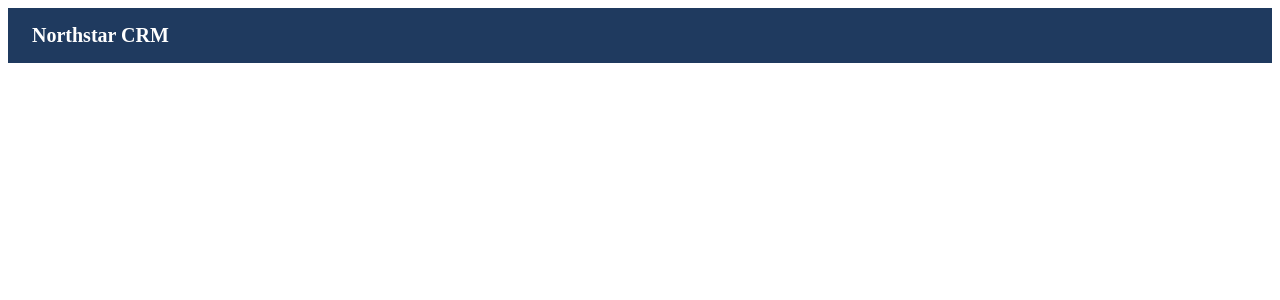
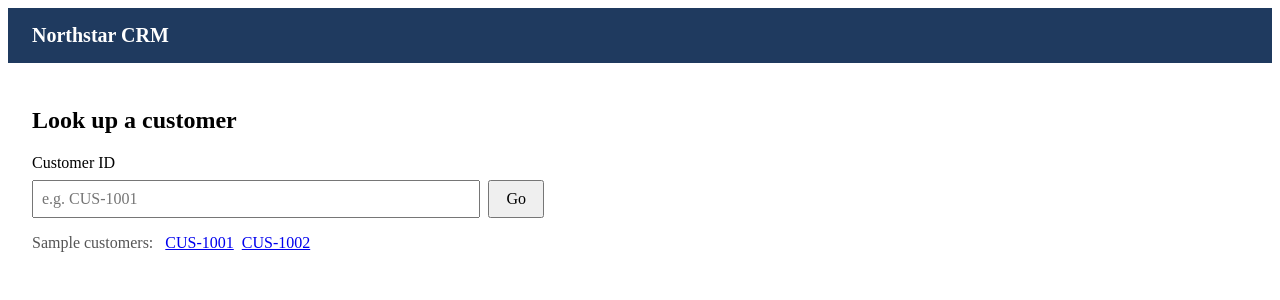
Before and after one commit to ezeKemm/2026-bootcamp-capstone, an Angular app in the folder frontend/: page / in a window 1280 px wide. Shown: the top 300 px of the page. Built offline with nearby package versions, Linux system fonts and the light colour scheme.

Commit message:
feat(frontend): add home customer lookup and not-found page (#30)
Co-authored-by: Ekish33 <139155797+Ekish33@users.noreply.github.com>

```diff
--- a/frontend/src/app/app.routes.ts
+++ b/frontend/src/app/app.routes.ts
@@ -1,8 +1,11 @@
 import { Routes } from '@angular/router';
 
-// TODO: (customers, interactions, login) routes get added here later.
-//added dummy customer route for now to test the lazy loading of the customer profile component
+// TODO: interactions and login routes get added here later.
 export const routes: Routes = [
+  {
+    path: '',
+    loadComponent: () => import('./features/home/home').then((m) => m.Home),
+  },
   {
     path: 'customers/:id',
     loadComponent: () =>
@@ -10,4 +13,9 @@ export const routes: Routes = [
         (m) => m.CustomerProfile,
       ),
   },
+  {
+    // Catch-all: must stay last.
+    path: '**',
+    loadComponent: () => import('./features/not-found/not-found').then((m) => m.NotFound),
+  },
 ];
--- /dev/null
+++ b/frontend/src/app/features/home/home.css
@@ -0,0 +1,8 @@
+section { max-width: 32rem; }
+form { display: grid; gap: 0.5rem; }
+.row { display: flex; gap: 0.5rem; }
+input { flex: 1; font: inherit; padding: 0.5rem; }
+button { font: inherit; padding: 0.5rem 1rem; }
+.error { margin: 0; color: #b00020; }
+.hint { color: #555; }
+.hint a { margin-left: 0.5rem; }
--- /dev/null
+++ b/frontend/src/app/features/home/home.html
@@ -0,0 +1,29 @@
+<section aria-labelledby="lookup-heading">
+  <h2 id="lookup-heading">Look up a customer</h2>
+
+  <form [formGroup]="form" (ngSubmit)="lookUp()" novalidate>
+    <label for="customer-id">Customer ID</label>
+    <div class="row">
+      <input
+        id="customer-id"
+        type="text"
+        formControlName="customerId"
+        autocomplete="off"
+        placeholder="e.g. CUS-1001"
+        [attr.aria-invalid]="showError()"
+        [attr.aria-describedby]="showError() ? 'customer-id-error' : null"
+      />
+      <button type="submit">Go</button>
+    </div>
+    @if (showError()) {
+    <p id="customer-id-error" class="error">Enter a customer ID.</p>
+    }
+  </form>
+
+  <p class="hint">
+    Sample customers:
+    @for (id of sampleIds; track id) {
+    <a [routerLink]="['/customers', id]">{{ id }}</a>
+    }
+  </p>
+</section>
--- /dev/null
+++ b/frontend/src/app/features/home/home.ts
@@ -0,0 +1,33 @@
+import { ChangeDetectionStrategy, Component, inject } from '@angular/core';
+import { NonNullableFormBuilder, ReactiveFormsModule, Validators } from '@angular/forms';
+import { Router, RouterLink } from '@angular/router';
+
+@Component({
+  selector: 'app-home',
+  imports: [ReactiveFormsModule, RouterLink],
+  templateUrl: './home.html',
+  styleUrl: './home.css',
+  changeDetection: ChangeDetectionStrategy.OnPush,
+})
+export class Home {
+  private readonly router = inject(Router);
+
+  protected readonly sampleIds = ['CUS-1001', 'CUS-1002'];
+  protected readonly form = inject(NonNullableFormBuilder).group({
+    customerId: ['', [Validators.required, Validators.pattern(/\S/)]],
+  });
+
+  protected showError(): boolean {
+    const control = this.form.controls.customerId;
+    return control.invalid && control.touched;
+  }
+
+  protected lookUp(): void {
+    if (this.form.invalid) {
+      this.form.markAllAsTouched();
+      return;
+    }
+    const id = this.form.controls.customerId.value.trim();
+    void this.router.navigate(['/customers', id]);
+  }
+}
--- /dev/null
+++ b/frontend/src/app/features/not-found/not-found.html
@@ -0,0 +1,5 @@
+<section aria-labelledby="not-found-heading">
+  <h2 id="not-found-heading">Page not found</h2>
+  <p>We couldn't find that page.</p>
+  <a routerLink="/">Go to customer lookup</a>
+</section>
--- /dev/null
+++ b/frontend/src/app/features/not-found/not-found.ts
@@ -0,0 +1,11 @@
+import { ChangeDetectionStrategy, Component } from '@angular/core';
+import { RouterLink } from '@angular/router';
+
+@Component({
+  selector: 'app-not-found',
+  imports: [RouterLink],
+  templateUrl: './not-found.html',
+  styleUrl: './not-found.css',
+  changeDetection: ChangeDetectionStrategy.OnPush,
+})
+export class NotFound {}
```
Also changed, not shown: frontend/src/app/features/not-found/not-found.css (added), 2 other files (tests, documents, lock files or other folders).
